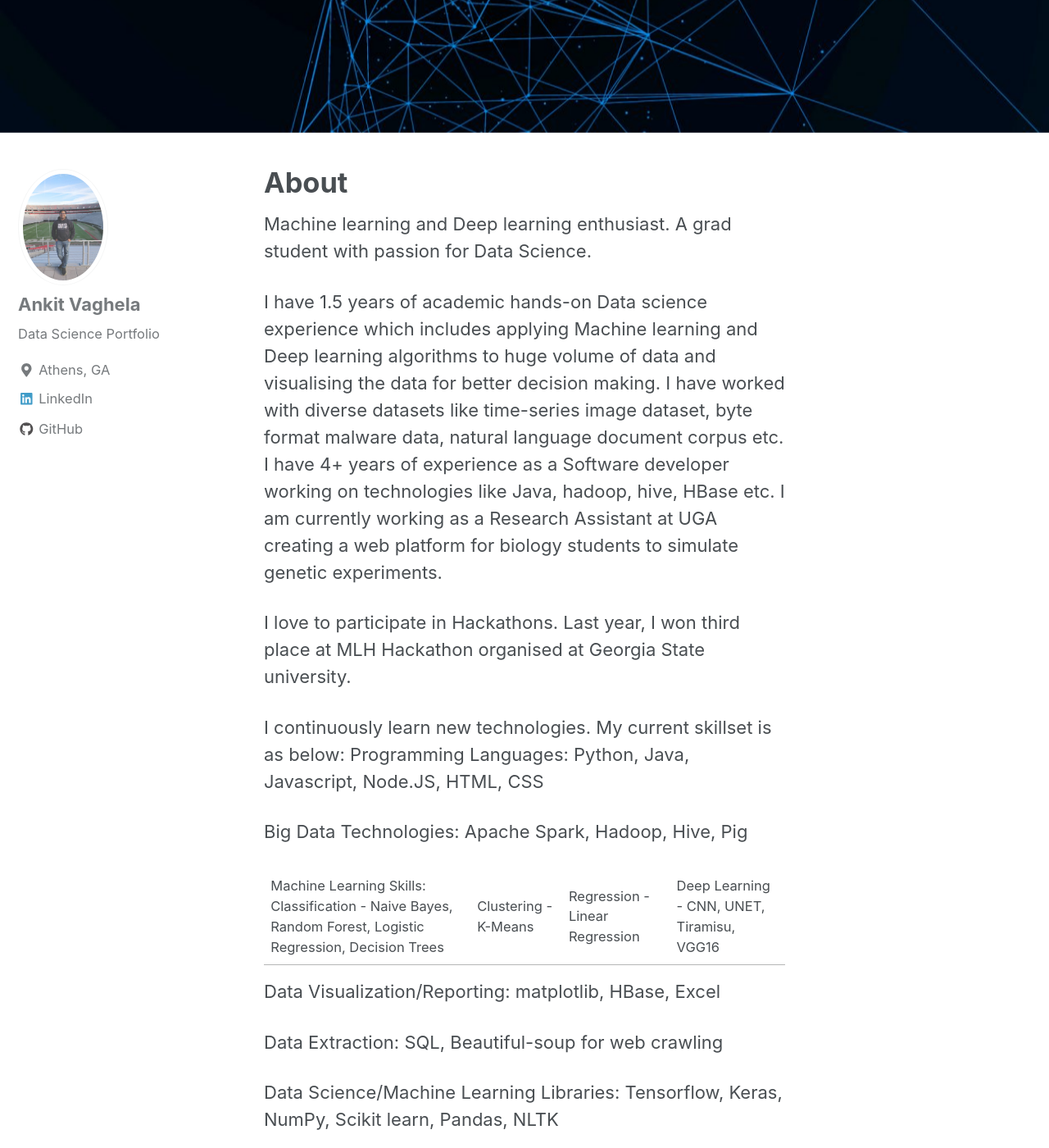
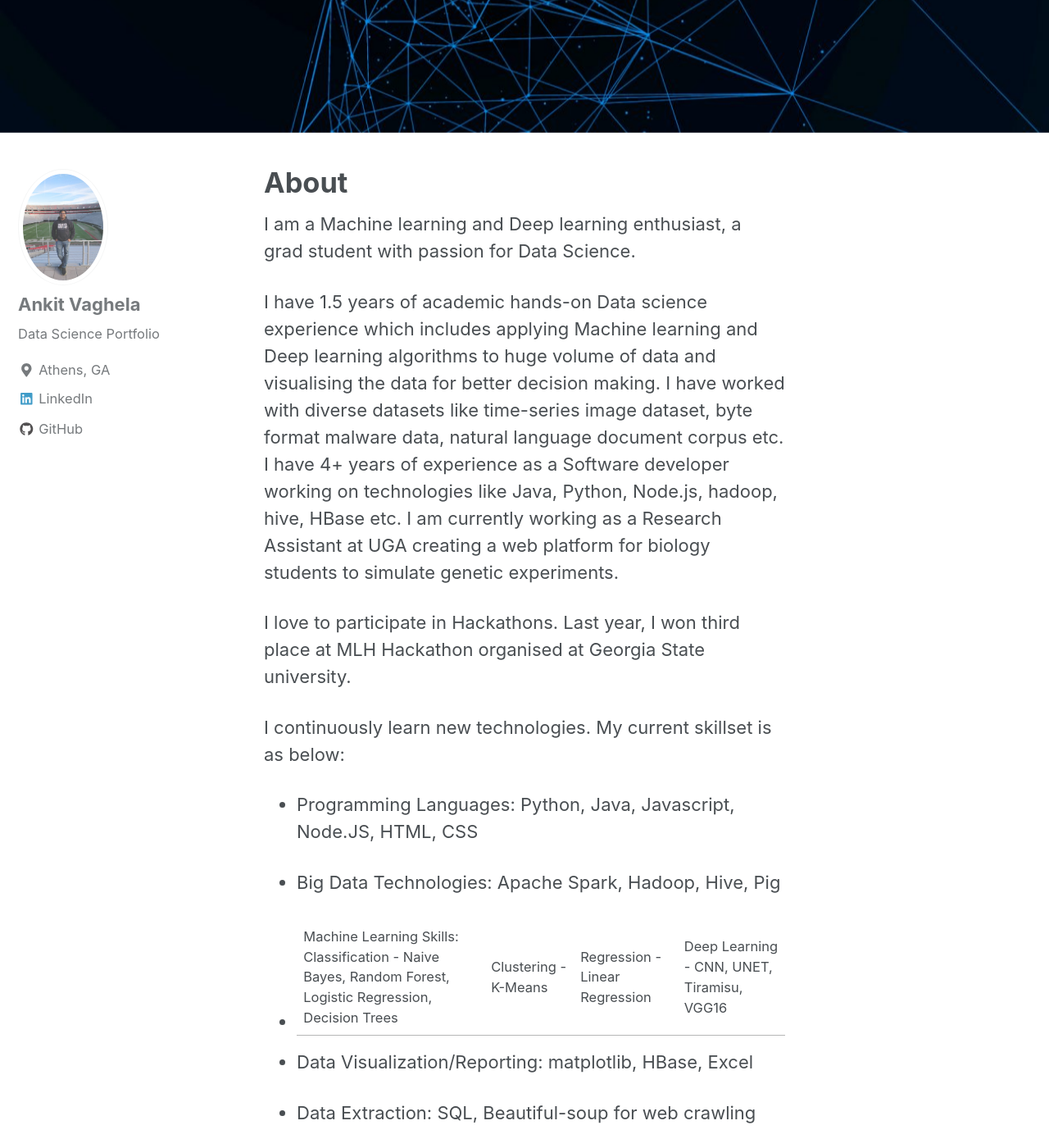
Before and after one commit to ankit-vaghela30/ankit-vaghela30.github.io, a Jekyll site: the page built from _pages/about.md, in a window 1280 px wide and 1400 px high, scrolled down 506 px. Shown: the whole window at 82% size. Built offline with Jekyll 4.4.1, drawn with Linux system fonts in a browser that asks for light colours; nearby versions of some CDN libraries; some of the changed lines change nothing that is shown; some of the changed text lies outside the part shown.

Commit message:
about changed

```diff
--- a/_pages/about.md
+++ b/_pages/about.md
@@ -5,25 +5,26 @@
   image: "/images/about1.jpg"
 ---
 
-Machine learning and Deep learning enthusiast. A grad student with passion for Data Science.
+I am a Machine learning and Deep learning enthusiast, a grad student with passion for Data Science.
 
-I have 1.5 years of academic hands-on Data science experience which includes applying Machine learning and Deep learning algorithms to huge volume of data and visualising the data for better decision making. I have worked with diverse datasets like time-series image dataset, byte format malware data, natural language document corpus etc. I have 4+ years of experience as a Software developer working on technologies like Java, hadoop, hive, HBase etc. I am currently working as a Research Assistant at UGA creating a web platform for biology students to simulate genetic experiments.
+I have 1.5 years of academic hands-on Data science experience which includes applying Machine learning and Deep learning algorithms to huge volume of data and visualising the data for better decision making. I have worked with diverse datasets like time-series image dataset, byte format malware data, natural language document corpus etc. I have 4+ years of experience as a Software developer working on technologies like Java, Python, Node.js, hadoop, hive, HBase etc. I am currently working as a Research Assistant at UGA creating a web platform for biology students to simulate genetic experiments.
 
 I love to participate in Hackathons. Last year, I won third place at MLH Hackathon organised at Georgia State university.
 
 I continuously learn new technologies. My current skillset is as below:
-Programming Languages: Python, Java, Javascript, Node.JS, HTML, CSS
 
-Big Data Technologies: Apache Spark, Hadoop, Hive, Pig
+* Programming Languages: Python, Java, Javascript, Node.JS, HTML, CSS
 
-Machine Learning Skills: Classification - Naive Bayes, Random Forest, Logistic Regression, Decision Trees | Clustering - K-Means| Regression - Linear Regression | Deep Learning - CNN, UNET, Tiramisu, VGG16
+* Big Data Technologies: Apache Spark, Hadoop, Hive, Pig
 
-Data Visualization/Reporting: matplotlib, HBase, Excel
+* Machine Learning Skills: Classification - Naive Bayes, Random Forest, Logistic Regression, Decision Trees | Clustering - K-Means| Regression - Linear Regression | Deep Learning - CNN, UNET, Tiramisu, VGG16
 
-Data Extraction: SQL, Beautiful-soup for web crawling
+* Data Visualization/Reporting: matplotlib, HBase, Excel
 
-Data Science/Machine Learning Libraries: Tensorflow, Keras, NumPy, Scikit learn, Pandas, NLTK
+* Data Extraction: SQL, Beautiful-soup for web crawling
 
-Cloud Services: Google Cloud Platform, Amazon Web Services
+* Data Science/Machine Learning Libraries: Tensorflow, Keras, NumPy, Scikit learn, Pandas, NLTK
 
-I have a knack for learning new technologies. My interest lies in Data science and AI and I am looking for full-time opportunities in the same field.
+* Cloud Services: Google Cloud Platform, Amazon Web Services
+
+I have a knack for learning new technologies and my goal is to combine my Machine learning and Software engineering skills. I am looking for full-time opportunities starting from July, 2019.
```
